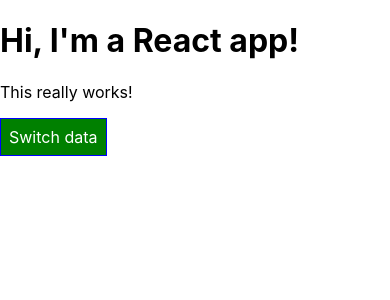
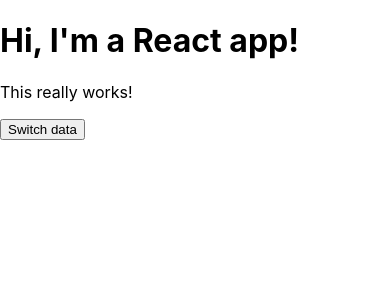
Before and after one commit to JoshuaPuello/React-Training, a React app in the folder basics/: page / in a window 390 px wide. Shown: the top 300 px of the page. Built offline with nearby package versions, Linux system fonts and the light colour scheme.

Commit message:
[JPP] - Adding pseudo selectos and working with media queries

```diff
--- a/basics/src/App.css
+++ b/basics/src/App.css
@@ -9,3 +9,27 @@
 .bold {
   font-weight: bold;
 }
+
+.App button {
+  background-color: green;
+  color: white;
+  font: inherit;
+  border: 1px solid blue;
+  padding: 8px;
+  cursor: pointer;
+}
+
+.App button:hover {
+  background-color: lightgreen;
+  color: black;
+}
+
+.App button.Red {
+  background-color: red;
+  color: white;
+}
+
+.App button.Red:hover {
+  background-color: salmon;
+  color: black;
+}
--- a/basics/src/App.js
+++ b/basics/src/App.js
@@ -45,17 +45,9 @@
 
     render() {
 
-        const style = {
-            backgroundColor: 'green',
-            color: 'white',
-            font: 'inherit',
-            border: '1px solid blue',
-            padding: '8px',
-            cursor: 'pointer',
-        }
-
         let persons = null;
         let assignClasses = [];
+        let btnClass = '';
 
         if (this.state.showPersons) {
             persons = (
@@ -74,7 +66,8 @@
                 </div>
             );
 
-            style.backgroundColor = 'red';
+            btnClass = classes.Red;
+
         }
 
         if (this.state.persons.length <= 2) assignClasses.push( classes.red );
@@ -85,7 +78,10 @@
                 <div className = { classes.App }>
                     <h1>Hi, I'm a React app!</h1>
                     <p className = { assignClasses.join(' ') }>This really works!</p>
-                    <button style = { style } onClick = { this.togglePersonHandler }>
+                    <button
+                        className = { btnClass }
+                        onClick = { this.togglePersonHandler }
+                    >
                         Switch data
                     </button>
 
--- a/basics/src/Person/Person.css
+++ b/basics/src/Person/Person.css
@@ -6,3 +6,9 @@
     padding: 16px;
     text-align: center;
 }
+
+@media (min-width: 500px) {
+    .Person {
+        width: 450px;
+    }
+}
```
